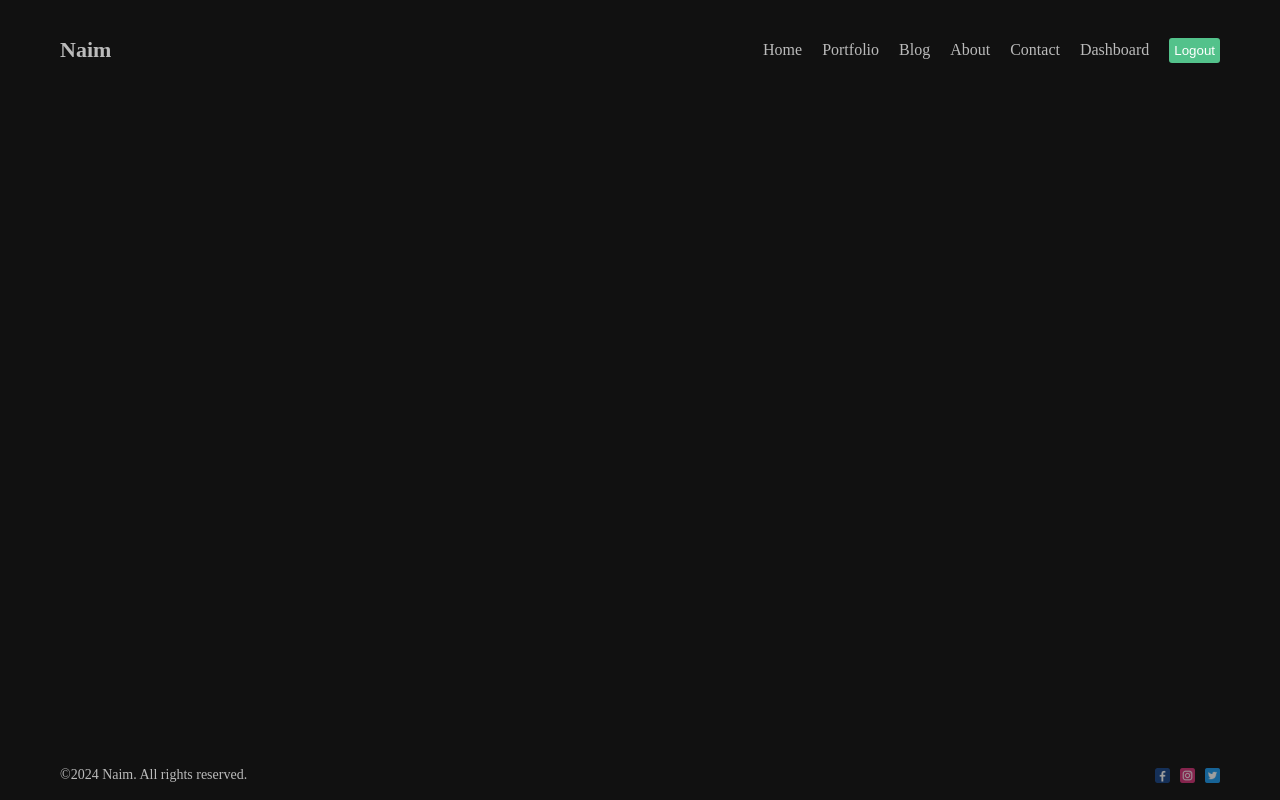
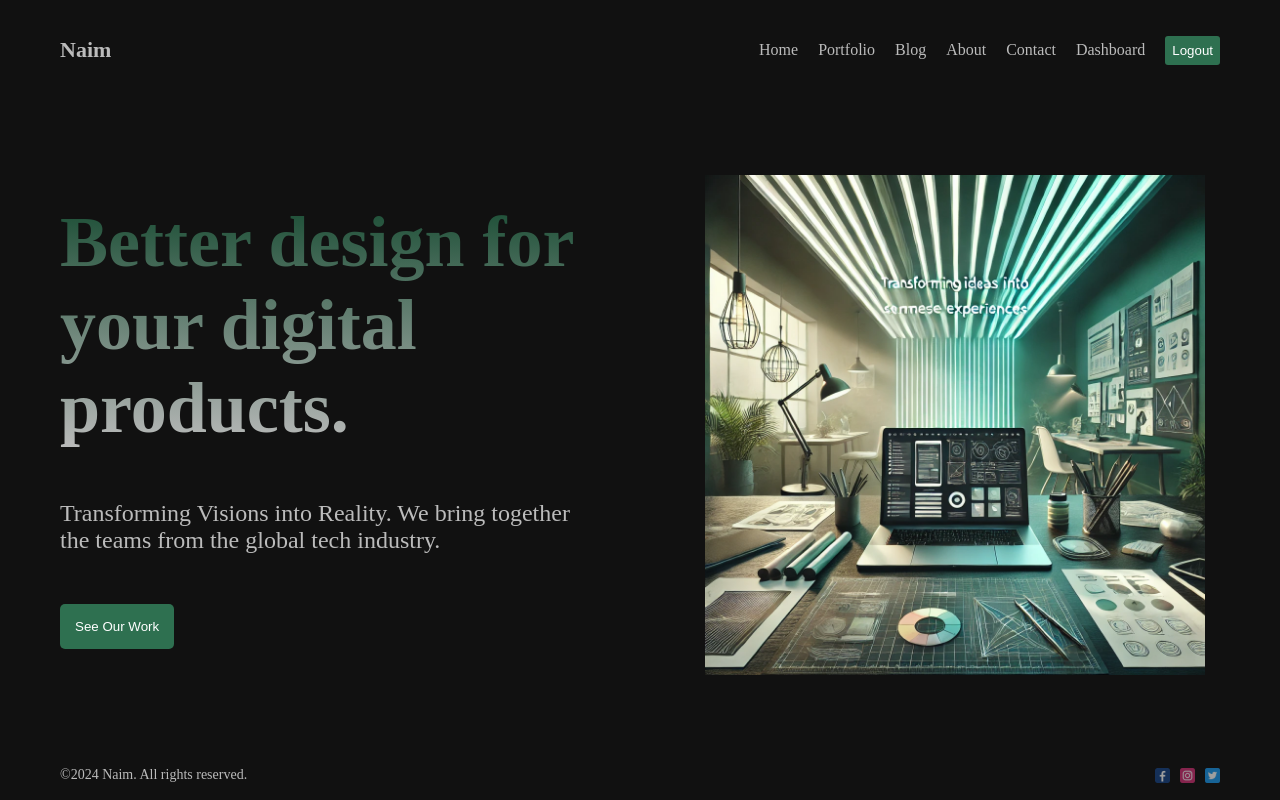
Before and after one commit to Naim000007/next-js-blog, a Next.js app: page / in a window 1280 px wide. Built offline with nearby package versions, Linux system fonts and the light colour scheme.

Commit message:
front ui done

```diff
--- a/src/app/page.js
+++ b/src/app/page.js
@@ -1,10 +1,27 @@
 import Image from "next/image";
 import styles from "./page.module.css";
+import Hero from "../../public/hero.png";
+import Hero1 from "../../public/hero-img.webp";
+
 
 export default function Home() {
   return (
     <>
-
+      <div className={styles.container}>
+        <div className={styles.item}>
+          <h1 className={styles.title}>
+            Better design for your digital products.
+          </h1>
+          <p className={styles.desc}>
+            Transforming Visions into Reality. We bring together the teams from the
+            global tech industry.
+          </p>
+          <button className={styles.button}>See Our Work</button>
+        </div>
+        <div className={styles.item}>
+          <Image src={Hero1} alt="" className={styles.img} />
+        </div>
+      </div>
     </>
   );
 }
--- a/src/app/page.module.css
+++ b/src/app/page.module.css
@@ -1,168 +1,52 @@
-.page {
-  --gray-rgb: 0, 0, 0;
-  --gray-alpha-200: rgba(var(--gray-rgb), 0.08);
-  --gray-alpha-100: rgba(var(--gray-rgb), 0.05);
-
-  --button-primary-hover: #383838;
-  --button-secondary-hover: #f2f2f2;
-
-  display: grid;
-  grid-template-rows: 20px 1fr 20px;
+.container {
+  display: flex;
   align-items: center;
-  justify-items: center;
-  min-height: 100svh;
-  padding: 80px;
-  gap: 64px;
-  font-family: var(--font-geist-sans);
+  gap: 100px;
 }
 
-@media (prefers-color-scheme: dark) {
-  .page {
-    --gray-rgb: 255, 255, 255;
-    --gray-alpha-200: rgba(var(--gray-rgb), 0.145);
-    --gray-alpha-100: rgba(var(--gray-rgb), 0.06);
+.item {
+  flex: 1;
+  display: flex;
+  flex-direction: column;
+  gap: 50px;
+}
 
-    --button-primary-hover: #ccc;
-    --button-secondary-hover: #1a1a1a;
+.title {
+  font-size: 72px;
+  background: linear-gradient(to bottom, #194c33, #bbb);
+  -webkit-background-clip: text;
+  -webkit-text-fill-color: transparent;
+}
+
+.img {
+  width: 100%;
+  height: 500px;
+  object-fit: contain;
+  /* animation: move 3s infinite ease alternate; */
+}
+
+.button {
+  padding: 15px;
+  cursor: pointer;
+  background-color: #2e7050;
+  border: none;
+  border-radius: 5px;
+  width: max-content;
+  color: white;
+}
+
+@keyframes move {
+  from {
+    transform: translateY(-10px);
+  }
+
+  to {
+    transform: translateY(10px);
   }
 }
 
-.main {
-  display: flex;
-  flex-direction: column;
-  gap: 32px;
-  grid-row-start: 2;
+
+.desc {
+  font-size: 24px;
+  font-weight: 300;
 }
-
-.main ol {
-  font-family: var(--font-geist-mono);
-  padding-left: 0;
-  margin: 0;
-  font-size: 14px;
-  line-height: 24px;
-  letter-spacing: -0.01em;
-  list-style-position: inside;
-}
-
-.main li:not(:last-of-type) {
-  margin-bottom: 8px;
-}
-
-.main code {
-  font-family: inherit;
-  background: var(--gray-alpha-100);
-  padding: 2px 4px;
-  border-radius: 4px;
-  font-weight: 600;
-}
-
-.ctas {
-  display: flex;
-  gap: 16px;
-}
-
-.ctas a {
-  appearance: none;
-  border-radius: 128px;
-  height: 48px;
-  padding: 0 20px;
-  border: none;
-  border: 1px solid transparent;
-  transition:
-    background 0.2s,
-    color 0.2s,
-    border-color 0.2s;
-  cursor: pointer;
-  display: flex;
-  align-items: center;
-  justify-content: center;
-  font-size: 16px;
-  line-height: 20px;
-  font-weight: 500;
-}
-
-a.primary {
-  background: var(--foreground);
-  color: var(--background);
-  gap: 8px;
-}
-
-a.secondary {
-  border-color: var(--gray-alpha-200);
-  min-width: 180px;
-}
-
-.footer {
-  grid-row-start: 3;
-  display: flex;
-  gap: 24px;
-}
-
-.footer a {
-  display: flex;
-  align-items: center;
-  gap: 8px;
-}
-
-.footer img {
-  flex-shrink: 0;
-}
-
-/* Enable hover only on non-touch devices */
-@media (hover: hover) and (pointer: fine) {
-  a.primary:hover {
-    background: var(--button-primary-hover);
-    border-color: transparent;
-  }
-
-  a.secondary:hover {
-    background: var(--button-secondary-hover);
-    border-color: transparent;
-  }
-
-  .footer a:hover {
-    text-decoration: underline;
-    text-underline-offset: 4px;
-  }
-}
-
-@media (max-width: 600px) {
-  .page {
-    padding: 32px;
-    padding-bottom: 80px;
-  }
-
-  .main {
-    align-items: center;
-  }
-
-  .main ol {
-    text-align: center;
-  }
-
-  .ctas {
-    flex-direction: column;
-  }
-
-  .ctas a {
-    font-size: 14px;
-    height: 40px;
-    padding: 0 16px;
-  }
-
-  a.secondary {
-    min-width: auto;
-  }
-
-  .footer {
-    flex-wrap: wrap;
-    align-items: center;
-    justify-content: center;
-  }
-}
-
-@media (prefers-color-scheme: dark) {
-  .logo {
-    filter: invert();
-  }
-}
--- a/src/components/navbar/navbar.module.css
+++ b/src/components/navbar/navbar.module.css
@@ -17,10 +17,17 @@
 }
 
 .logout {
-    padding: 5px;
+    padding: 7px;
     border: none;
-    background-color: #53c28b;
+    background-color: #2e7050;
     color: white;
     cursor: pointer;
     border-radius: 3px;
+    transition: color .1s;
 }
+
+.logout:hover {
+    background-color: transparent;
+    color: white;
+    border: 1px solid #ffff;
+}
```
Also changed, not shown: public/hero-img.webp (added), public/hero1.webp (added).
